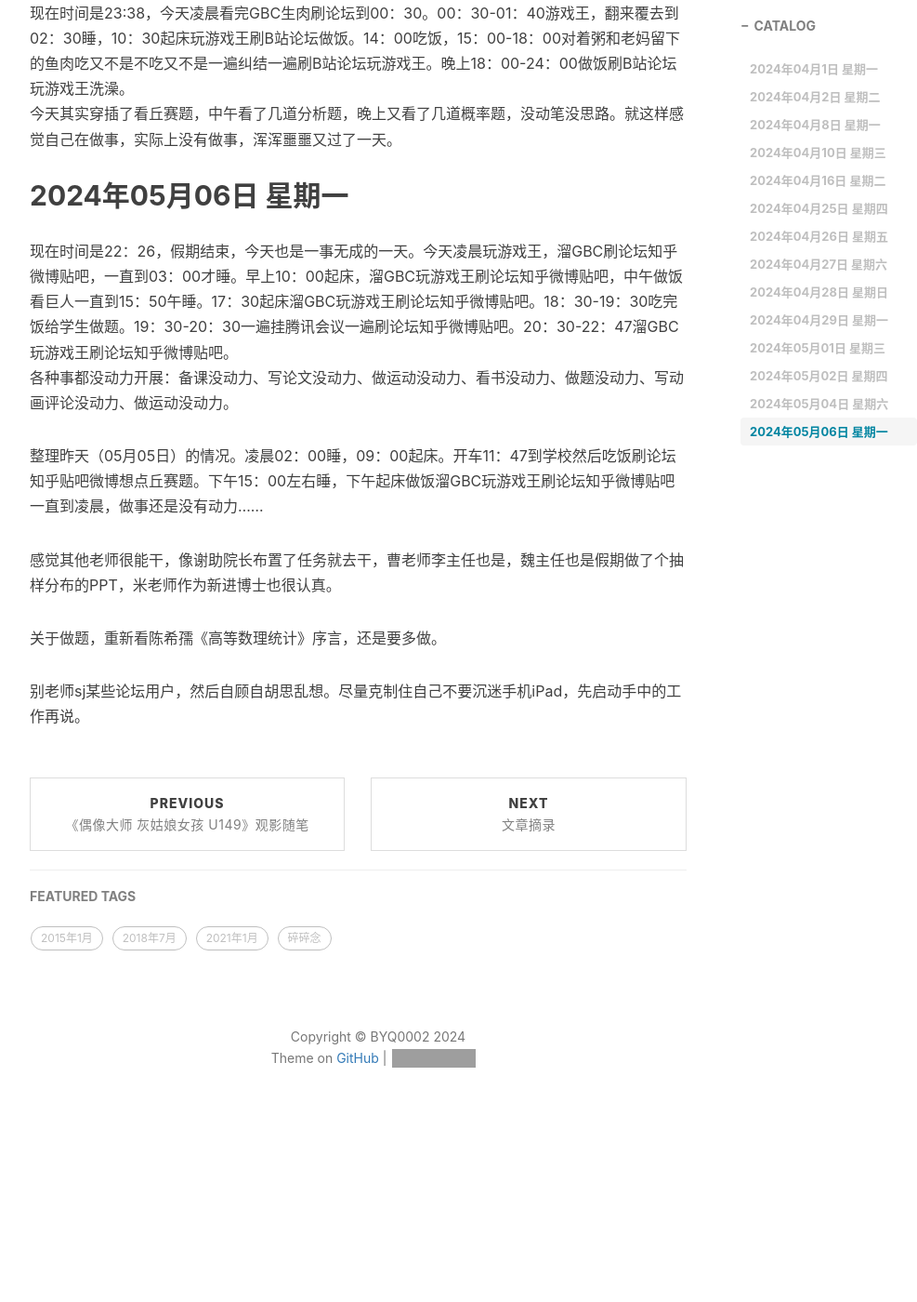
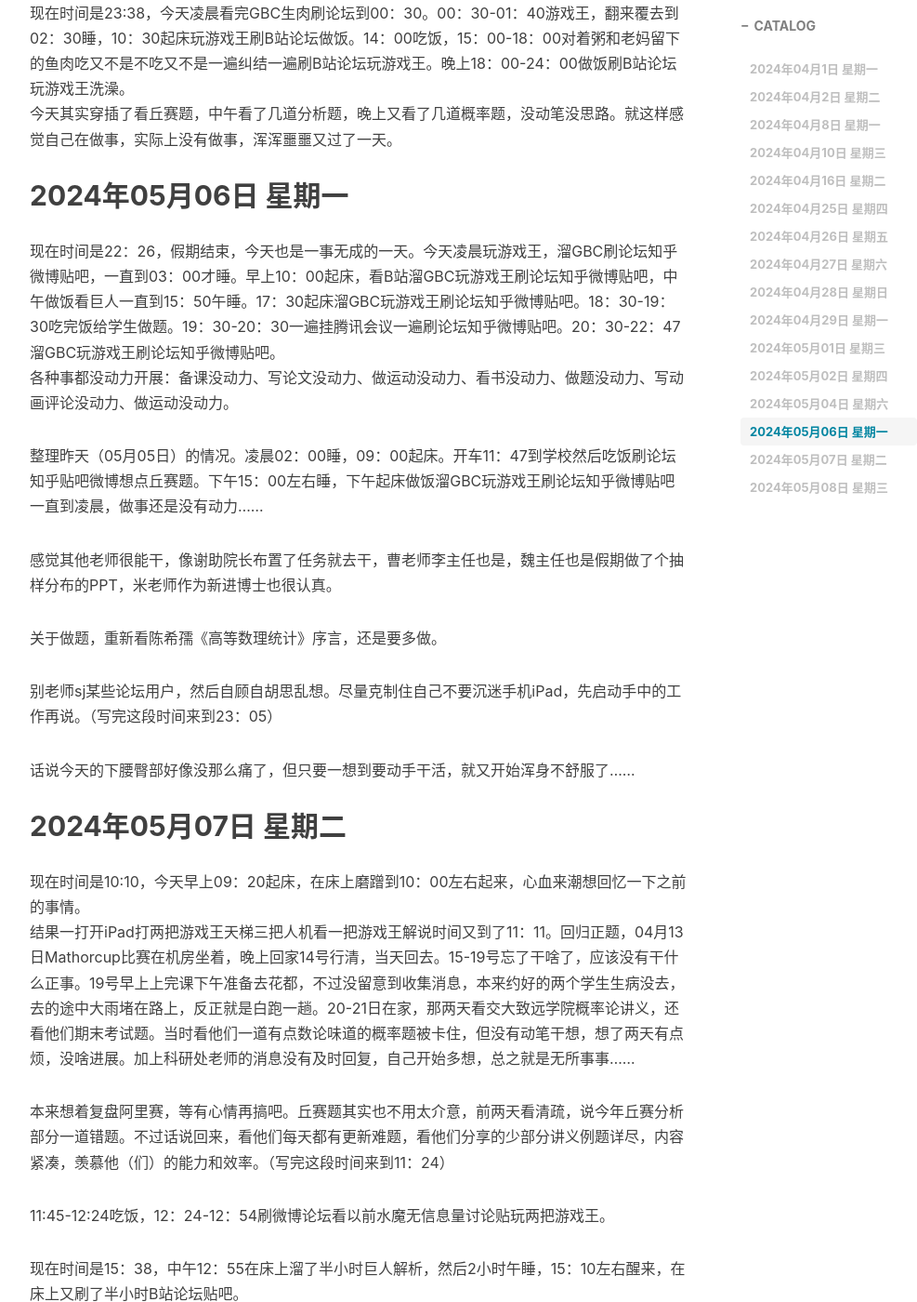
Before and after one commit to BYQ0002/BYQ0002.github.io, a Jekyll site: the page built from _posts/2023-10-23-一点近况.md, in a window 1280 px wide and 1400 px high, scrolled down 10038 px. Shown: the whole window at 93% size, without its empty margins (233-1220 px from the left). Built offline with Jekyll 4.4.1, drawn with Linux system fonts in a browser that asks for light colours; nearby versions of some CDN libraries; comment, search, counter and statistics services are not loaded; before the commit the page ends 11280 px from its top, so only the background shows below that; some of the changed text lies outside the part shown; grey boxes are pictures that could not be loaded.

Commit message:
Update 2023-10-23-一点近况.md

```diff
--- a/_posts/2023-10-23-一点近况.md
+++ b/_posts/2023-10-23-一点近况.md
@@ -182,7 +182,7 @@ tags:                                                  #标签
 
 ## 2024年05月06日 星期一
 
-现在时间是22：26，假期结束，今天也是一事无成的一天。今天凌晨玩游戏王，溜GBC刷论坛知乎微博贴吧，一直到03：00才睡。早上10：00起床，溜GBC玩游戏王刷论坛知乎微博贴吧，中午做饭看巨人一直到15：50午睡。17：30起床溜GBC玩游戏王刷论坛知乎微博贴吧。18：30-19：30吃完饭给学生做题。19：30-20：30一遍挂腾讯会议一遍刷论坛知乎微博贴吧。20：30-22：47溜GBC玩游戏王刷论坛知乎微博贴吧。
+现在时间是22：26，假期结束，今天也是一事无成的一天。今天凌晨玩游戏王，溜GBC刷论坛知乎微博贴吧，一直到03：00才睡。早上10：00起床，看B站溜GBC玩游戏王刷论坛知乎微博贴吧，中午做饭看巨人一直到15：50午睡。17：30起床溜GBC玩游戏王刷论坛知乎微博贴吧。18：30-19：30吃完饭给学生做题。19：30-20：30一遍挂腾讯会议一遍刷论坛知乎微博贴吧。20：30-22：47溜GBC玩游戏王刷论坛知乎微博贴吧。
 各种事都没动力开展：备课没动力、写论文没动力、做运动没动力、看书没动力、做题没动力、写动画评论没动力、做运动没动力。
 
 整理昨天（05月05日）的情况。凌晨02：00睡，09：00起床。开车11：47到学校然后吃饭刷论坛知乎贴吧微博想点丘赛题。下午15：00左右睡，下午起床做饭溜GBC玩游戏王刷论坛知乎微博贴吧一直到凌晨，做事还是没有动力……
@@ -191,4 +191,34 @@ tags:                                                  #标签
 
 关于做题，重新看陈希孺《高等数理统计》序言，还是要多做。
 
-别老师sj某些论坛用户，然后自顾自胡思乱想。尽量克制住自己不要沉迷手机iPad，先启动手中的工作再说。
+别老师sj某些论坛用户，然后自顾自胡思乱想。尽量克制住自己不要沉迷手机iPad，先启动手中的工作再说。（写完这段时间来到23：05）
+
+话说今天的下腰臀部好像没那么痛了，但只要一想到要动手干活，就又开始浑身不舒服了……
+
+## 2024年05月07日 星期二
+
+现在时间是10:10，今天早上09：20起床，在床上磨蹭到10：00左右起来，心血来潮想回忆一下之前的事情。
+结果一打开iPad打两把游戏王天梯三把人机看一把游戏王解说时间又到了11：11。回归正题，04月13日Mathorcup比赛在机房坐着，晚上回家14号行清，当天回去。15-19号忘了干啥了，应该没有干什么正事。19号早上上完课下午准备去花都，不过没留意到收集消息，本来约好的两个学生生病没去，去的途中大雨堵在路上，反正就是白跑一趟。20-21日在家，那两天看交大致远学院概率论讲义，还看他们期末考试题。当时看他们一道有点数论味道的概率题被卡住，但没有动笔干想，想了两天有点烦，没啥进展。加上科研处老师的消息没有及时回复，自己开始多想，总之就是无所事事……
+
+本来想着复盘阿里赛，等有心情再搞吧。丘赛题其实也不用太介意，前两天看清疏，说今年丘赛分析部分一道错题。不过话说回来，看他们每天都有更新难题，看他们分享的少部分讲义例题详尽，内容紧凑，羡慕他（们）的能力和效率。（写完这段时间来到11：24）
+
+11:45-12:24吃饭，12：24-12：54刷微博论坛看以前水魔无信息量讨论贴玩两把游戏王。
+
+现在时间是15：38，中午12：55在床上溜了半小时巨人解析，然后2小时午睡，15：10左右醒来，在床上又刷了半小时B站论坛贴吧。
+
+现在时间是17:38，下午16：00左右跟张老师聊了下怎么讲课，16：20左右去刷了会B站，16：30左右下楼给电动车重点，16：40-17：20打了几把游戏王，17：20-17：40看了一集猫和老鼠然后刷了会微博论坛贴吧。
+
+现在时间是21:28，傍晚吃完饭后填写了一下学生竞赛获奖信息，19：10刷了会B站论坛打了一把游戏王，这把对局打了大概有1小时，20：33结束。然后花了点时间看回放，然后感觉有点空虚，然后刷会B站论坛，时间就来到了21：32。
+
+现在时间是22:08，刚才去操场跑了1圈，觉得身体没啥事，开始用力跑，结果右边下腰臀部有点反应（但不严重）。
+
+张老师今天备课了1天，也是辛苦。备课需要琢磨如何引入，如何过渡，如何介绍知识点及其应用，不容易的。
+
+## 2024年05月08日 星期三
+
+现在时间是00：02，刚刚看了黄漫老师若林信回开头3分钟，感觉有很多感想，但又没动力写……
+
+今天早上两节课，周末补课两节，一共4个课时，需要讲完随机变量独立性、期望、方差。需要计划一下怎么讲：大概明天1节课讲完独立性，第2小节讲期望，下一次课1小节讲完期望，第2节课讲方差。
+明天第1小节回顾独立性定义，讲两个例题，连续型随机变量独立性定义、多个随机变量独立定义略讲，再讲一个离散型随机变量函数的分布例题。总共3个例题
+明天第2小节讲期望，目标是讲到1维随机变量函数的期望（PPT13页左右）
+（写到这里时间来到00：59，刚才还花了一点时间放松）
```
